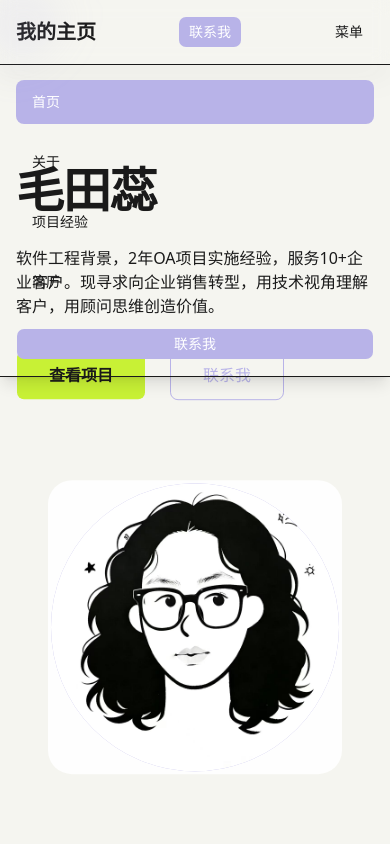
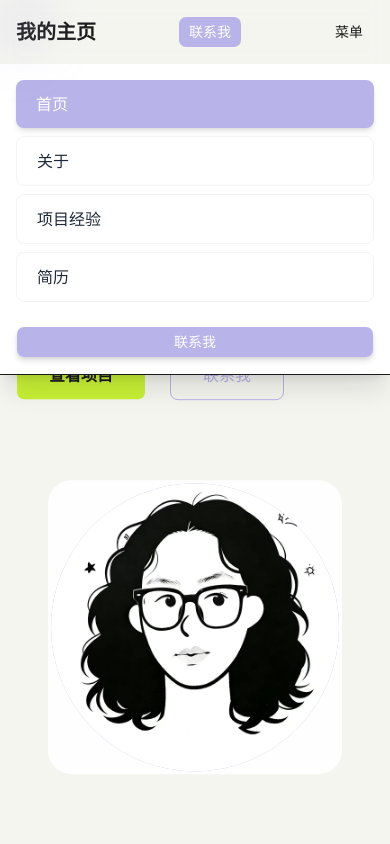
Before and after one commit to tianrui468-ui/my-portfolio, a Next.js app: page / in a window 390 px wide. Both pictures are taken after a click on the button "菜单". Shown: the top 844 px of the page. Built offline with nearby package versions, Linux system fonts and the light colour scheme.

Commit message:
Update nav.tsx

```diff
--- a/components/nav.tsx
+++ b/components/nav.tsx
@@ -88,13 +88,13 @@ export default function Nav() {
 
       {/* Mobile Menu Dropdown */}
       {mobileMenuOpen && (
-        <div className="md:hidden absolute top-16 left-0 right-0 bg-warm-white/95 backdrop-blur-lg border-b shadow-lg">
-          <nav className="container mx-auto px-4 py-4 flex flex-col gap-4">
+        <div className="md:hidden absolute top-16 left-0 right-0 bg-white border-b shadow-xl z-50">
+          <nav className="container mx-auto px-4 py-4 flex flex-col gap-2">
             {navLinks.map((link) => (
               <Link
                 key={link.name}
                 href={link.href}
-                className={`text-sm font-medium transition-colors px-4 py-3 rounded-lg ${isActive(link.href) ? 'bg-purple-accent text-white' : 'text-main-text/70 hover:text-main-text hover:bg-gray-100'}`}
+                className={`text-base font-medium transition-all px-5 py-3 rounded-lg ${isActive(link.href) ? 'bg-purple-accent text-white shadow-md' : 'text-gray-800 hover:text-purple-accent hover:bg-gray-50 border border-gray-100'}`}
                 onClick={() => setMobileMenuOpen(false)}
               >
                 <EditableText id={`nav-mobile-link-${link.name}`} as="span">
@@ -103,7 +103,7 @@ export default function Nav() {
               </Link>
             ))}
             <Button
-              className="bg-purple-accent hover:bg-purple-accent/90 text-white mt-2"
+              className="bg-purple-accent hover:bg-purple-accent/90 text-white mt-4 py-3 rounded-lg shadow-md"
               onClick={() => {
                 setContactDialogOpen(true)
                 setMobileMenuOpen(false)
```
